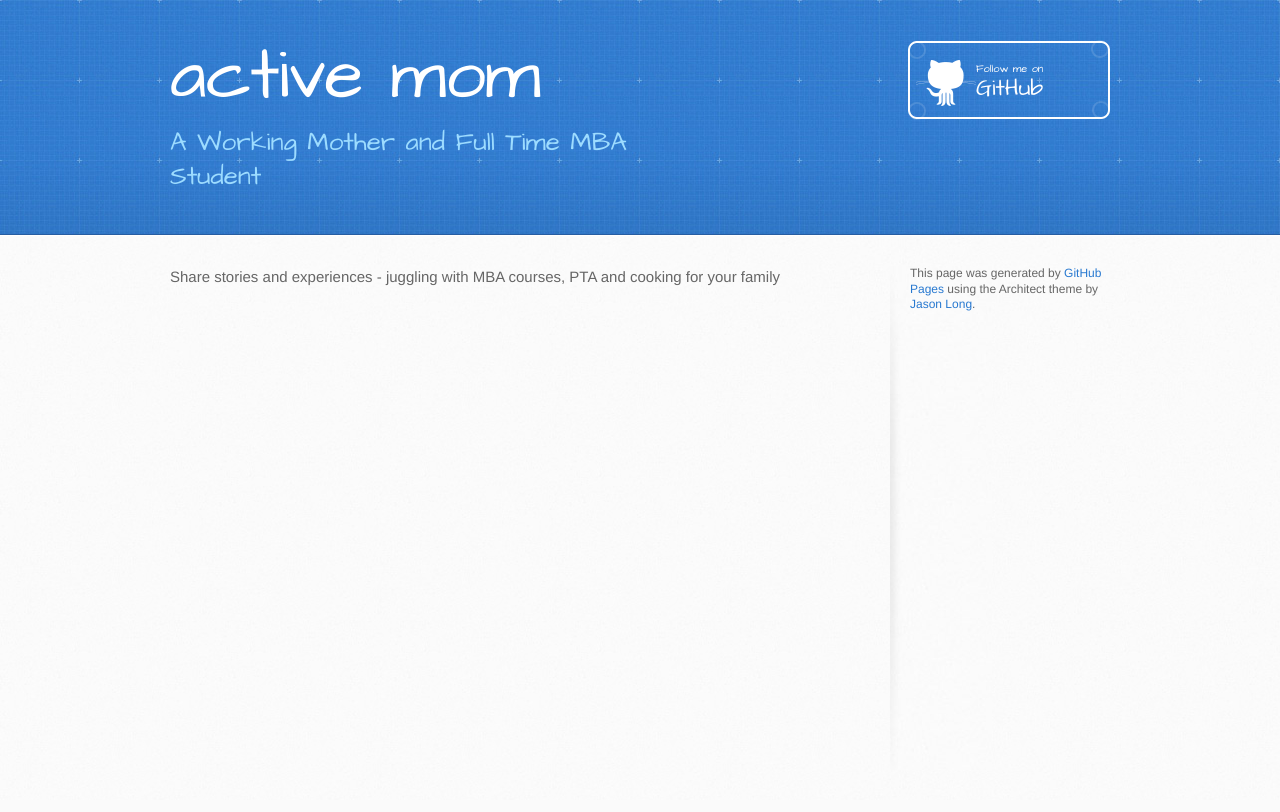
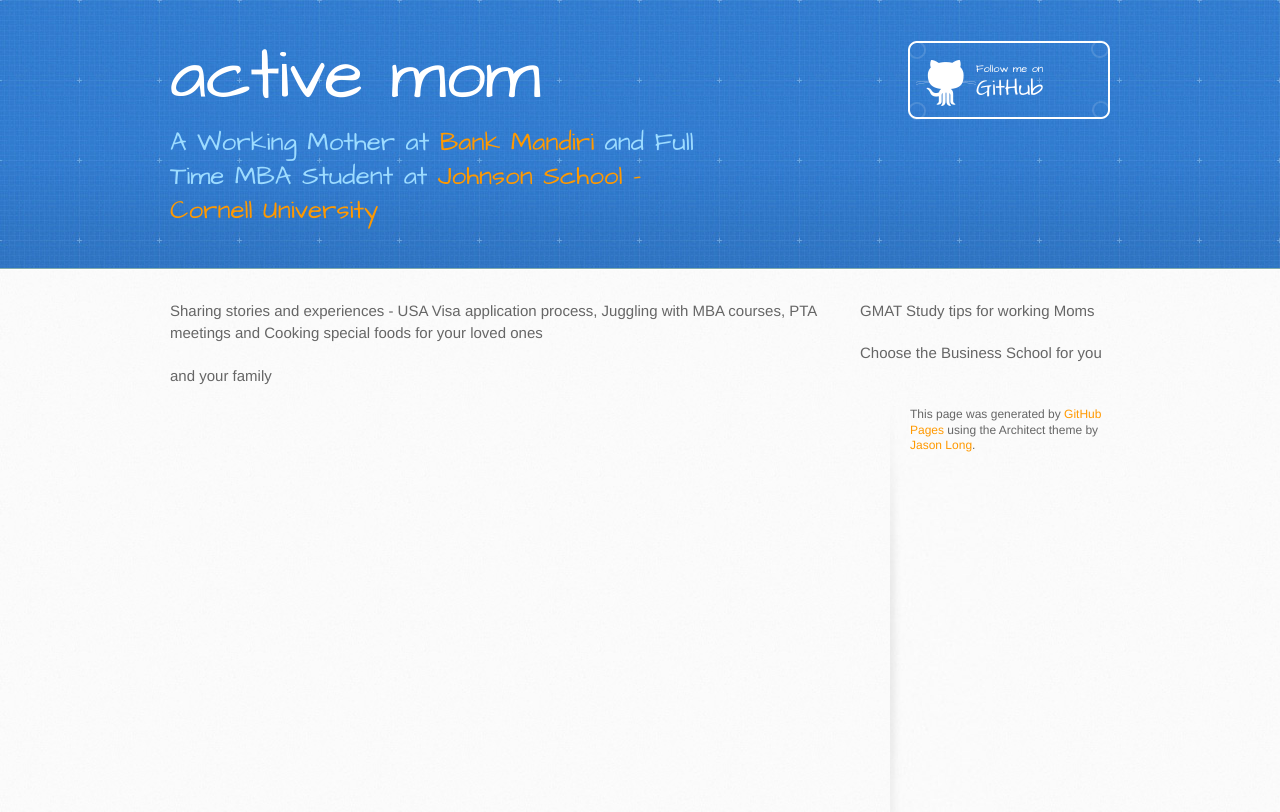
Before and after one commit to kartikawijayati/kartikawijayati.github.io, a plain HTML site: page index.html in a window 1280 px wide. Drawn offline with Linux system fonts and the light colour scheme.

Commit message:
finally it almost done

```diff
--- a/index.html
+++ b/index.html
@@ -20,7 +20,7 @@
     <header>
       <div class="inner">
         <h1>active mom</h1>
-        <h2>A Working Mother and Full Time MBA Student</h2>
+        <h2>A Working Mother at <a href="http://bankmandiri.co.id"> Bank Mandiri</a> and Full Time MBA Student at <a href="http://www.johnson.cornell.edu"> Johnson School - Cornell University</a> </h2>
         <a href="https://github.com/kartikawijayati" class="button"><small>Follow me on</small> GitHub</a>
       </div>
     </header>
@@ -28,8 +28,13 @@
     <div id="content-wrapper">
       <div class="inner clearfix">
         <section id="main-content">
-          <p>Share stories and experiences - juggling with MBA courses, PTA and cooking for your family</p>
+          <p>Sharing stories and experiences - USA Visa application process, Juggling with MBA courses, PTA meetings and Cooking special foods for your loved ones</p>
+
+
+
         </section>
+        <p>GMAT Study tips for working Moms</p>
+        <p>Choose the Business School for you and your family</p>
 
         <aside id="sidebar">
 
@@ -41,4 +46,5 @@
 
 
   </body>
+
 </html>
--- a/stylesheets/stylesheet.css
+++ b/stylesheets/stylesheet.css
@@ -441,18 +441,18 @@
 }
 
 a {
-  color: #2879d0;
+  color: #ff9900;
 }
 a:hover {
-  color: #2268b2;
+  color: #ff9900;
 }
 
 header {
   padding-top: 40px;
   padding-bottom: 40px;
   font-family: 'Architects Daughter', 'Helvetica Neue', Helvetica, Arial, serif;
-  background: #2e7bcf url(../images/header-bg.jpg) 0 0 repeat-x;
-  border-bottom: solid 1px #275da1;
+  background: #83acac url(../images/header-bg.jpg) 0 0 repeat-x;
+  border-bottom: solid 1px #83acac;
 }
 
 header h1 {
```
